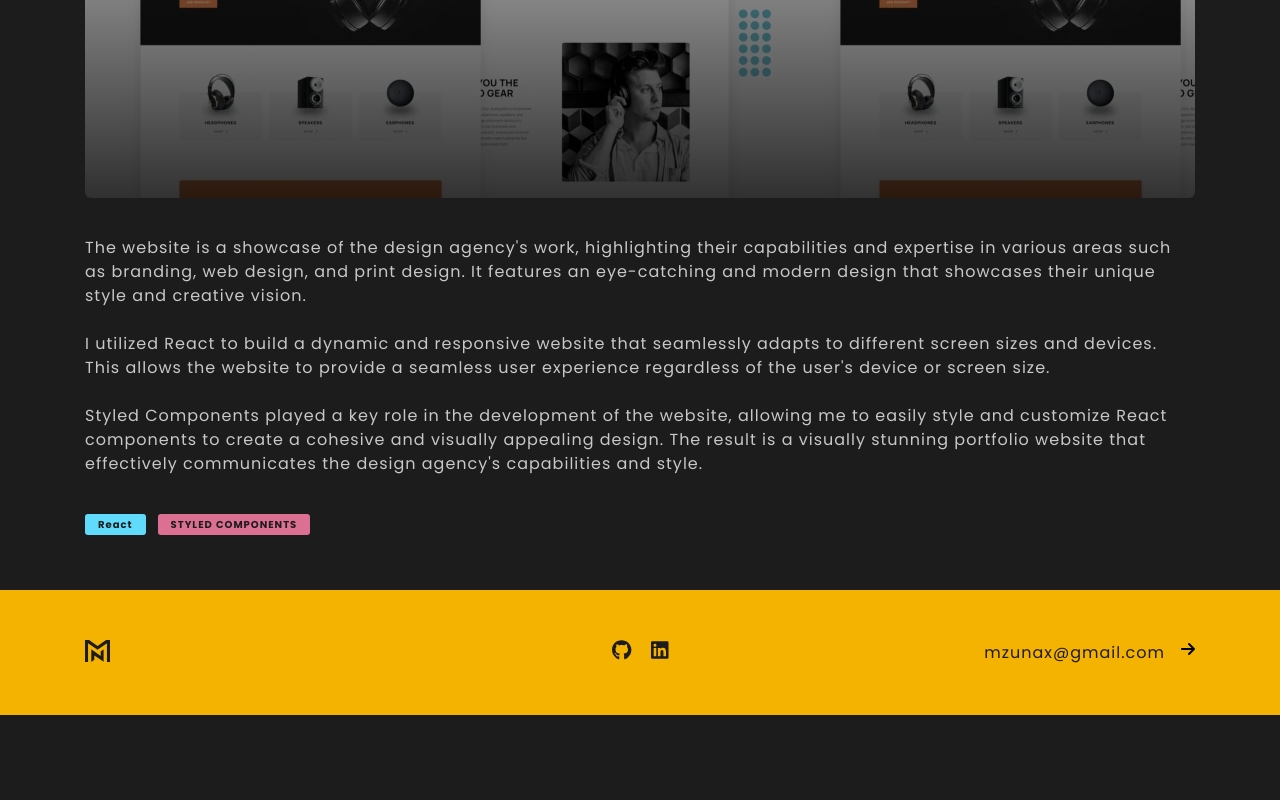
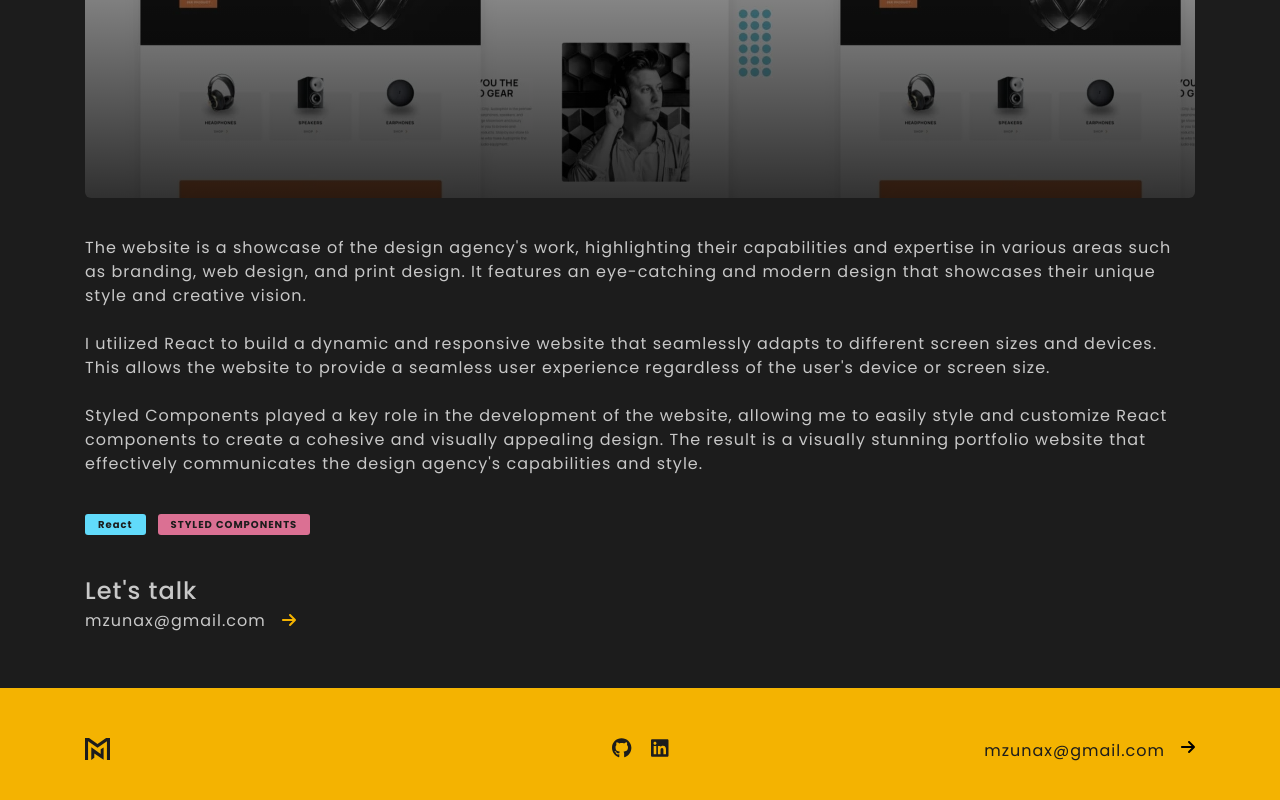
Before and after one commit to milderz/frontend-portfolio.old, a React (Create React App) app: page /audiophile in a window 1280 px wide. Shown: the part 360-1160 px from the top of the page. Before the commit the page ends 1075 px from the top, so only its background shows below. Built offline with nearby package versions, Linux system fonts and the light colour scheme.

Commit message:
updated detail page

```diff
--- a/src/Components/ProjectDetail.js
+++ b/src/Components/ProjectDetail.js
@@ -4,7 +4,11 @@ import { useParams, Link } from "react-router-dom";
 import { StyledProjectDetail } from "./Styles/ProjectDetail.styled";
 import { FontAwesomeIcon } from "@fortawesome/react-fontawesome";
 import { faGithub } from "@fortawesome/free-brands-svg-icons";
-import { faArrowLeft, faEye } from "@fortawesome/free-solid-svg-icons";
+import {
+  faArrowLeft,
+  faEye,
+  faArrowRight,
+} from "@fortawesome/free-solid-svg-icons";
 import Tag from "./Tag";
 import { Fade } from "react-awesome-reveal";
 import SecondaryButton from "./SecondaryButton";
@@ -70,6 +74,19 @@ const ProjectDetail = () => {
                 ))}
               </div>
             </Fade>
+            <div className="contact">
+              <Fade>
+                <h3>Let's talk</h3>
+                <a
+                  href="mailto: mzunax@gmail.com"
+                  target="_blank"
+                  rel="noopener noreferrer"
+                >
+                  mzunax@gmail.com
+                  <FontAwesomeIcon icon={faArrowRight}></FontAwesomeIcon>
+                </a>
+              </Fade>
+            </div>
           </div>
         </StyledProjectDetail>
       ))}
--- a/src/Components/Styles/ProjectDetail.styled.js
+++ b/src/Components/Styles/ProjectDetail.styled.js
@@ -64,6 +64,11 @@ export const StyledProjectDetail = styled.section`
     display: flex;
     align-items: center;
     gap: 3.8rem;
+
+    @media screen and (max-width: 750px) {
+      flex-direction: column;
+      align-items: flex-start;
+    }
   }
 
   p {
@@ -77,5 +82,17 @@ export const StyledProjectDetail = styled.section`
   .buttons {
     display: flex;
     gap: 1.9rem;
+
+    @media screen and (max-width: 450px) {
+      flex-direction: column;
+      align-items: flex-start;
+    }
+  }
+
+  .contact {
+    svg {
+      color: var(--yellow);
+      padding-left: 1.6rem;
+    }
   }
 `;
```
